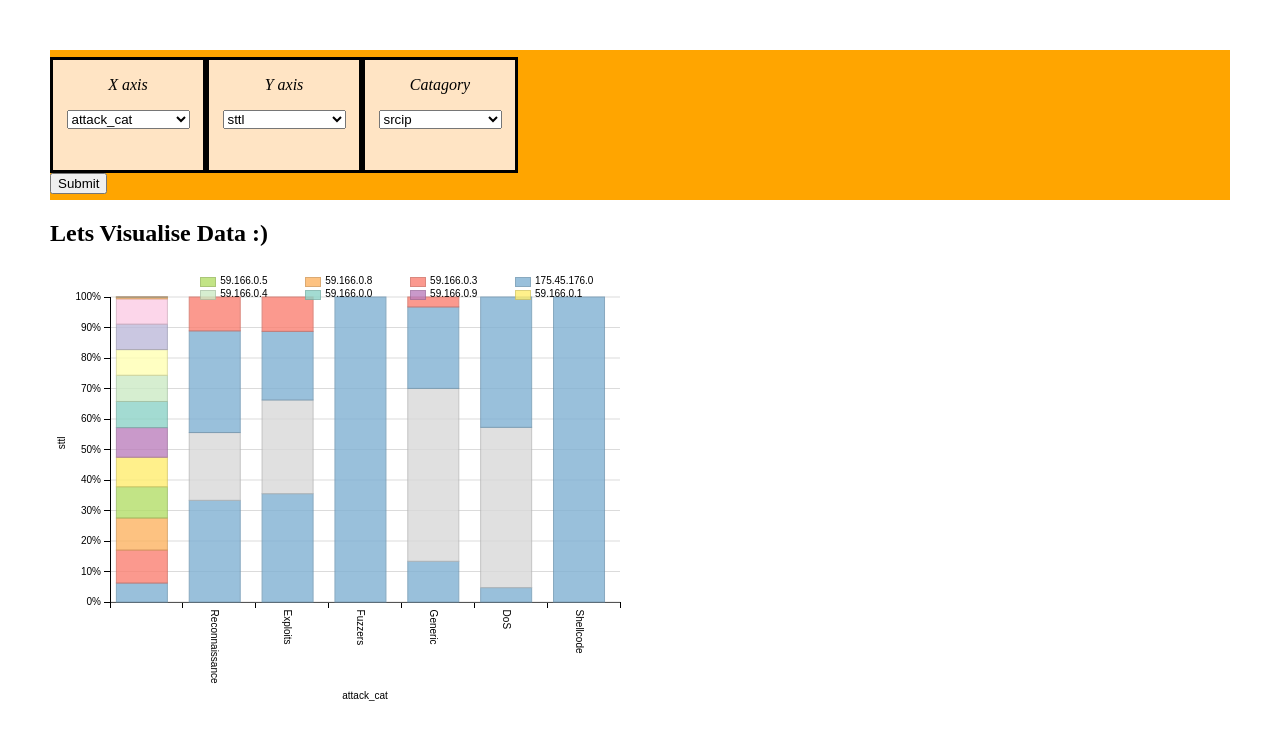
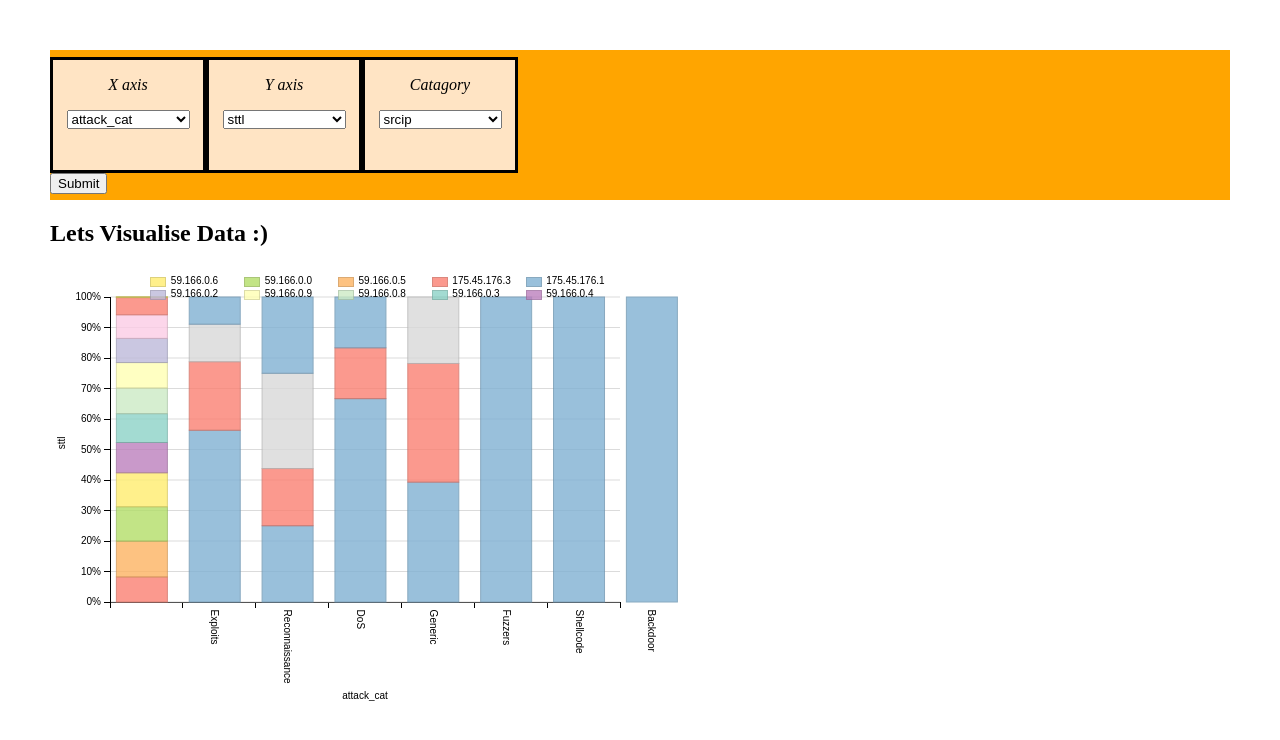
Before and after one commit to dhirajwork/d3-training, a plain HTML site: page index.html in a window 1280 px wide. Both pictures are taken after a click on the button "Submit". Shown: the top 740 px of the page. Drawn offline with Linux system fonts and the light colour scheme.

Commit message:
Update index.html

```diff
--- a/index.html
+++ b/index.html
@@ -254,7 +254,7 @@ var reload=function(){
 			var choicex =document.getElementById("choicex").value;
 			var choicey =document.getElementById("choicey").value;
 			var choicecat =document.getElementById("choicecat").value;
-			d3.csv('/newdata.csv', function(data) {
+			d3.csv('/test.csv', function(data) {
 					data.forEach(function(d){
 					var date= new Date(d.Stime * 1000);
                         d.Smonth=month[date.getUTCMonth()];
```
